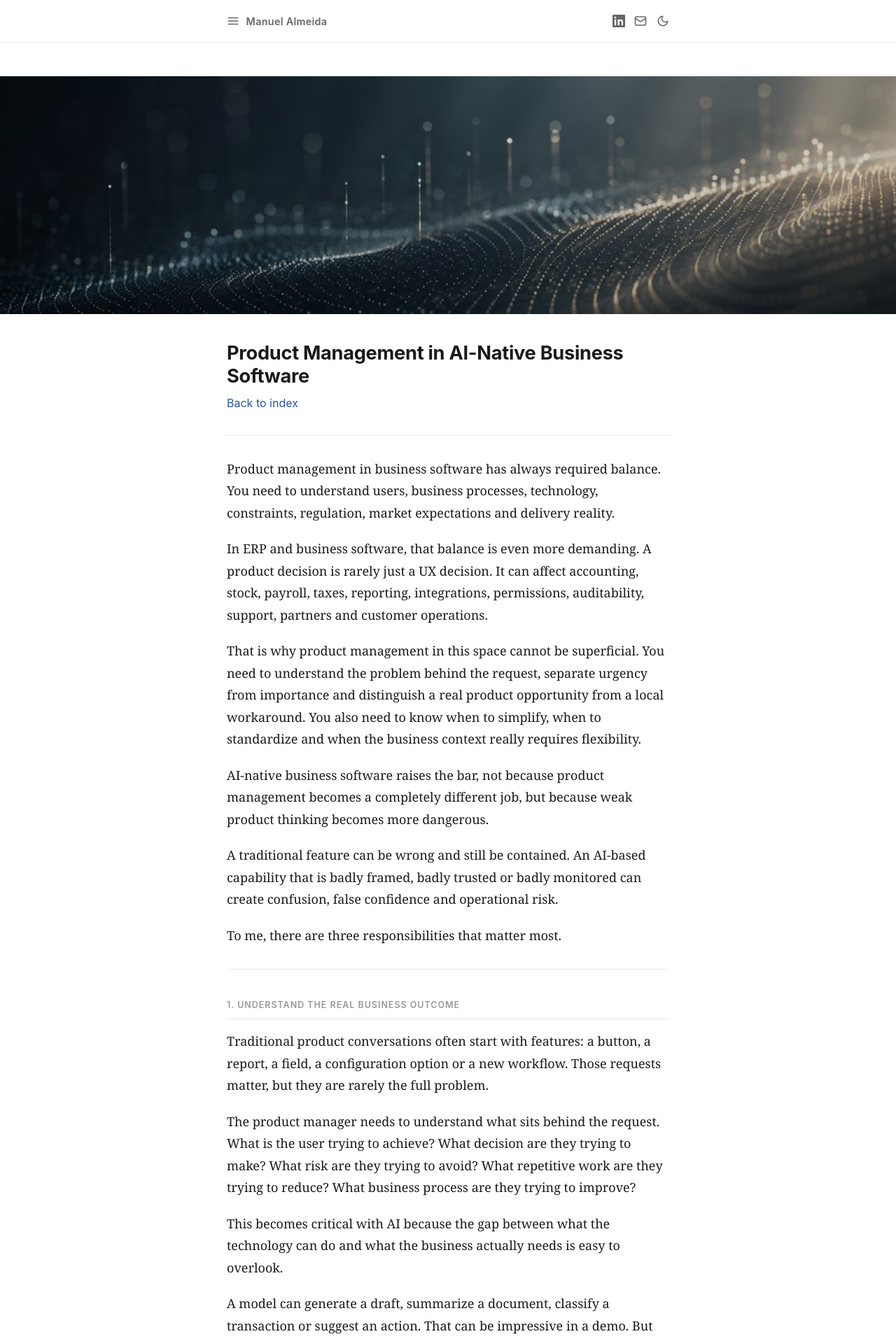
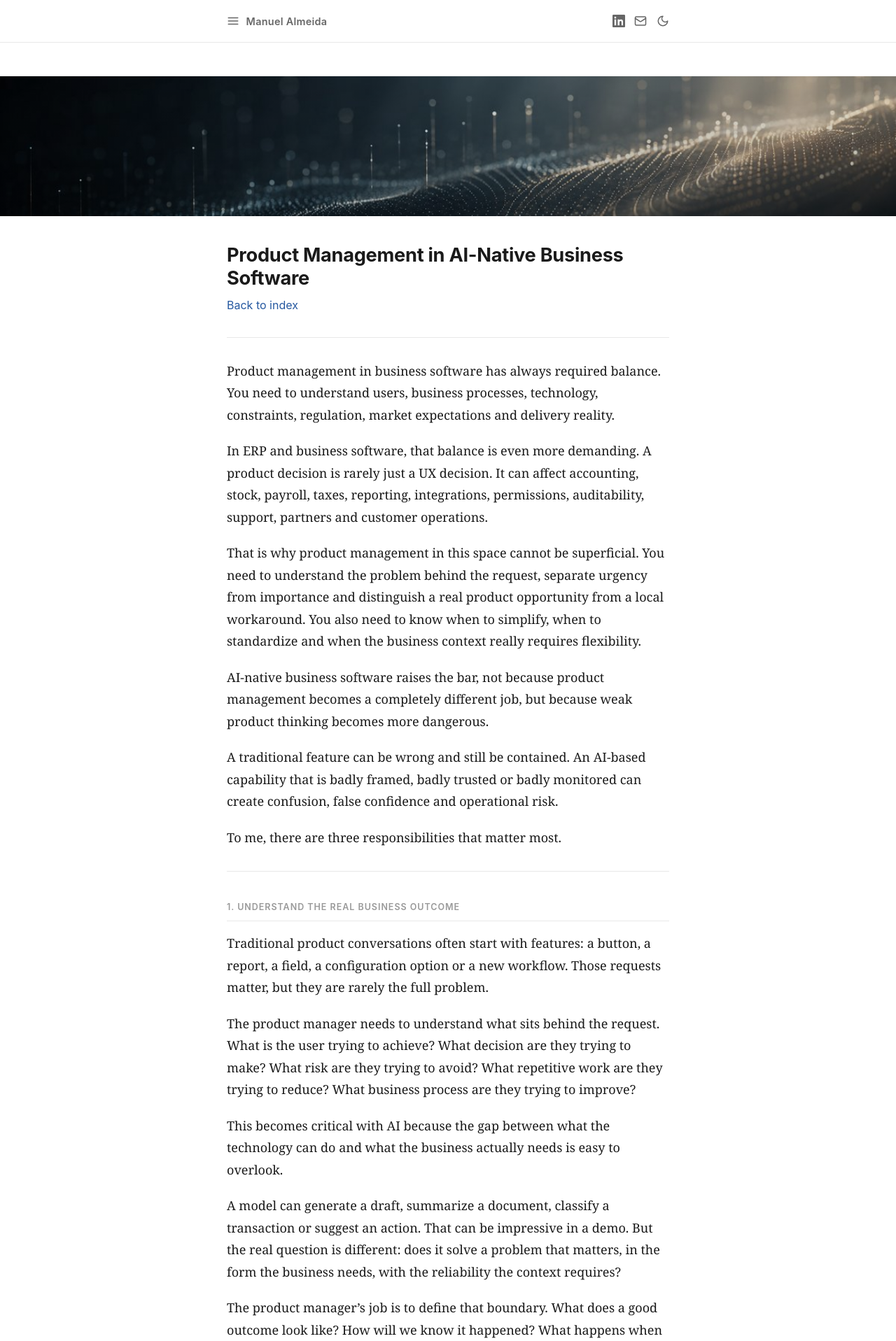
Before and after one commit to manuelalmeida120274/manuel-almeida-product-thinking, a Jekyll site: the page built from articles/02-product-management-in-ai-native-business-software.md, in a window 1280 px wide. Shown: the top 1917 px of the page at 70% size. Built offline with Jekyll 4.4.1, drawn with Linux system fonts in a browser that asks for light colours; our own code applies the rules of GitHub Pages for plain Markdown files.

Commit message:
Add article hero CSS

```diff
--- a/assets/css/style.css
+++ b/assets/css/style.css
@@ -332,3 +332,16 @@ em {
 h1, h2 {
   scroll-margin-top: 2rem;
 }
+
+/* ── Article hero (shorter) ── */
+.hero-article img {
+  height: 200px;
+}
+
+.hero-article {
+  max-height: 200px;
+}
+
+@media (max-width: 600px) {
+  .hero-article, .hero-article img { height: 140px; max-height: 140px; }
+}
```
